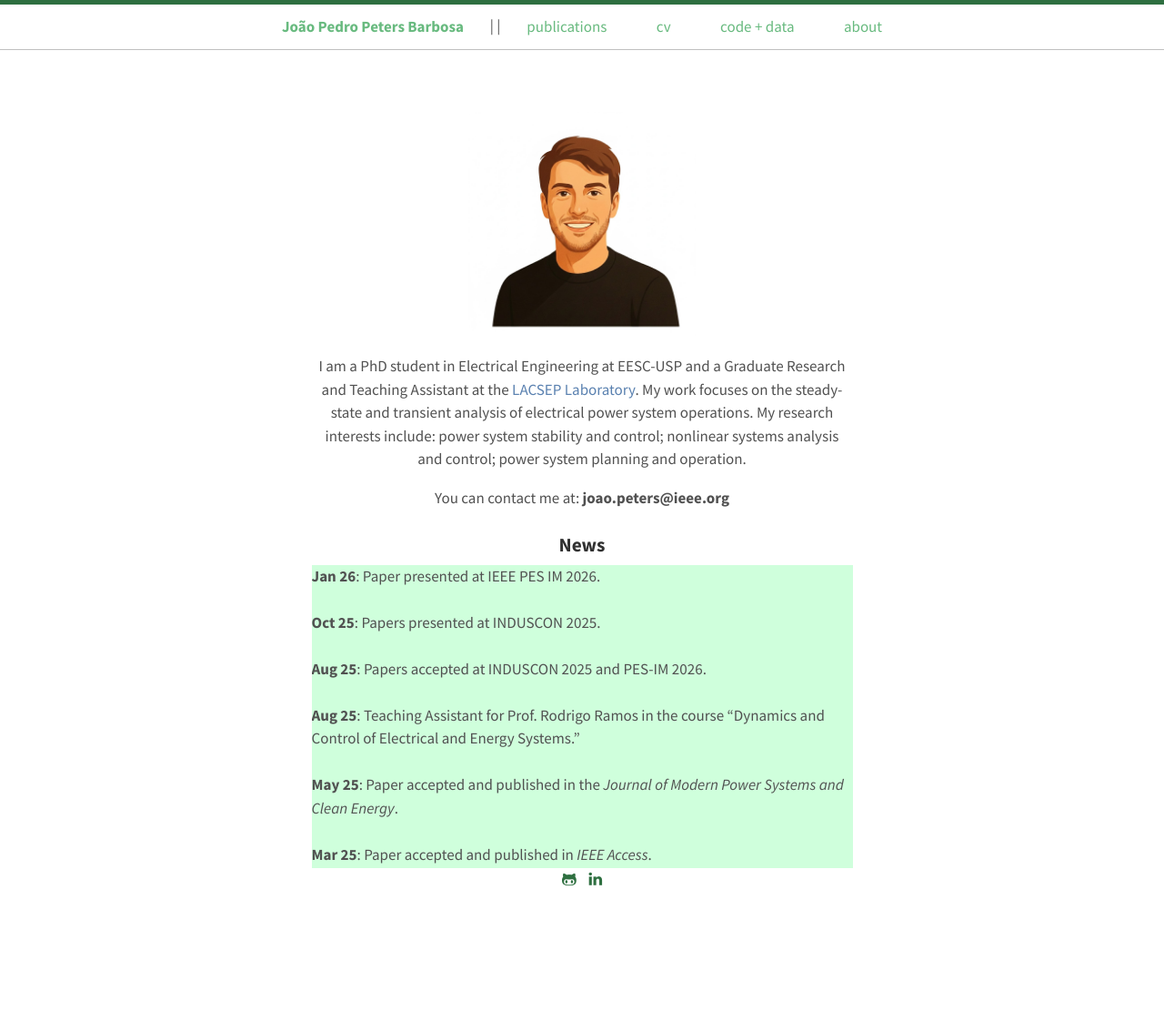
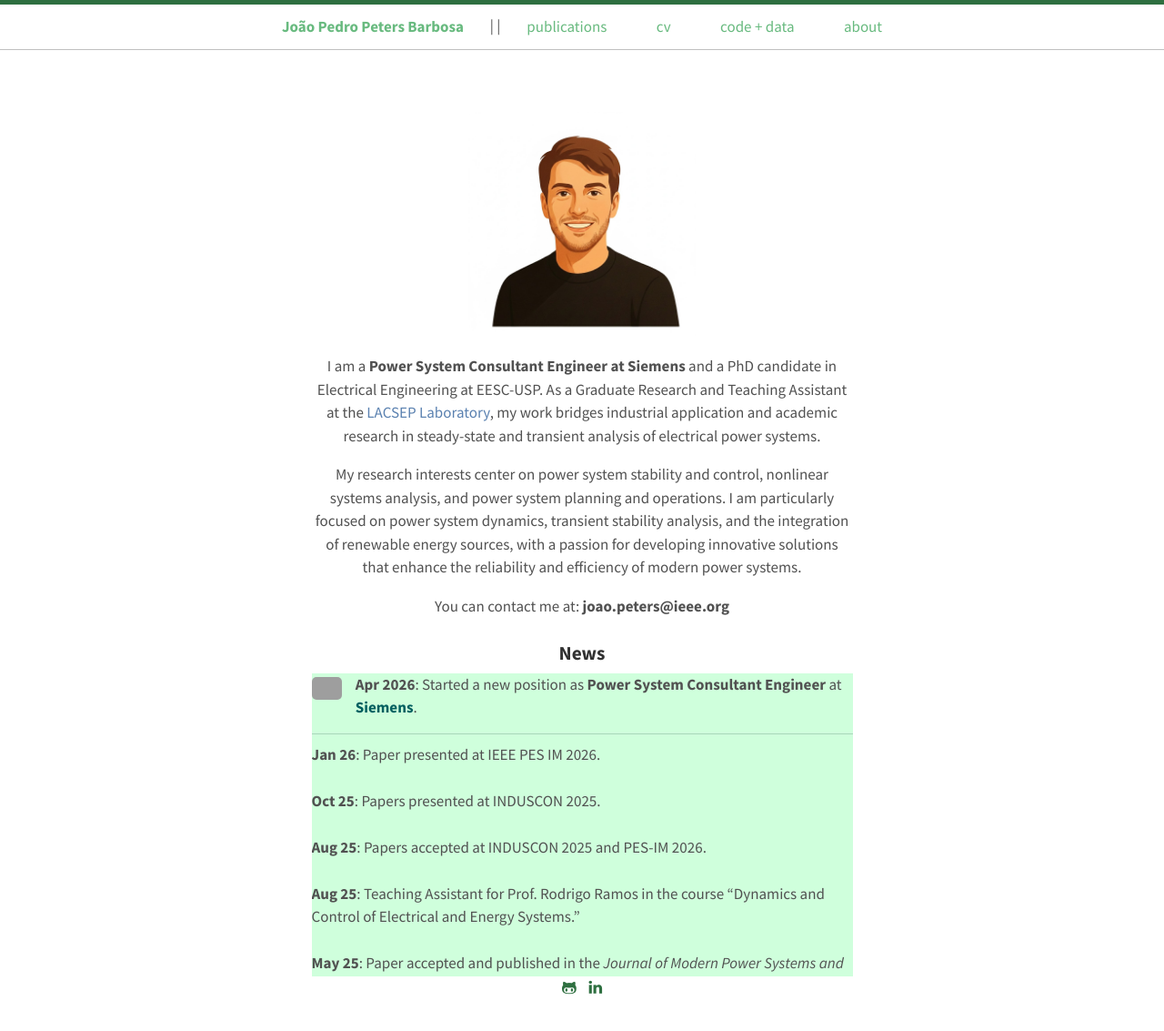
Before and after one commit to joaoppeters/joaoppeters.github.io, a Jekyll site: the page built from index.html, in a window 1280 px wide. Shown: the whole page at 91% size. Built offline with Jekyll 4.4.1, drawn with Linux system fonts in a browser that asks for light colours; before the commit the page ends 1014 px from its top, so only the background shows below that; grey boxes are pictures that could not be loaded.

Commit message:
apr26:siemens

```diff
--- a/index.html
+++ b/index.html
@@ -11,21 +11,43 @@ title: Home
     </center>
 
   <p>
-    I am a PhD student in Electrical Engineering at EESC-USP and a Graduate Research and Teaching Assistant at the
-    <a href="https://lacsep.github.io">LACSEP Laboratory</a>. My work focuses on the steady-state and transient analysis
-    of electrical power system operations. My research interests include: power system stability and control; nonlinear
-    systems analysis and control; power system planning and operation.
+    I am a <b>Power System Consultant Engineer at Siemens</b> and a PhD candidate in
+    Electrical Engineering at EESC-USP. As a Graduate Research and Teaching Assistant
+    at the <a href="https://lacsep.github.io">LACSEP Laboratory</a>, my work bridges
+    industrial application and academic research in steady-state and transient analysis
+    of electrical power systems.
   </p>
 
-    <p>
-      You can contact me at: <b>joao.peters@ieee.org</b>
-    </p>
+  <p>
+    My research interests center on power system stability and control, nonlinear systems analysis,
+    and power system planning and operations. I am particularly focused on power system dynamics,
+    transient stability analysis, and the integration of renewable energy sources, with a passion for
+    developing innovative solutions that enhance the reliability and efficiency of modern power systems.
+  </p>
+
+  <p>
+    You can contact me at: <b>joao.peters@ieee.org</b>
+  </p>
 
   </div>
 
 
 <center><h3>News</h3></center>
 <div style="overflow: auto; height:250pt; width:100%; background:#CFFFDC;">
+<!-- <b>Apr 26</b>: Started new position as Power System Consultant Engineer at <a href="https://www.siemens.com" target="_blank">Siemens</a><br><br> -->
+
+<div style="display: flex; align-items: center; margin-bottom: 15px;">
+    <img src="https://upload.wikimedia.org/wikipedia/commons/5/5f/Siemens-logo.svg"
+         alt="Siemens Logo"
+         style="height: 25px; margin-right: 15px; flex-shrink: 0;">
+    <span>
+      <b>Apr 2026</b>: Started a new position as <b>Power System Consultant Engineer</b> at
+      <a href="https://www.siemens.com" target="_blank" style="text-decoration: none; color: #005f5f; font-weight: bold;">Siemens</a>.
+    </span>
+  </div>
+
+  <hr style="border: 0; border-top: 1px solid #a8d5ba; margin: 10px 0;">
+
 <b>Jan 26</b>: Paper presented at IEEE PES IM 2026.<br><br>
 
 <b>Oct 25</b>: Papers presented at INDUSCON 2025.<br><br>
```
Also changed, not shown: cv.md (+1 -1 lines).
